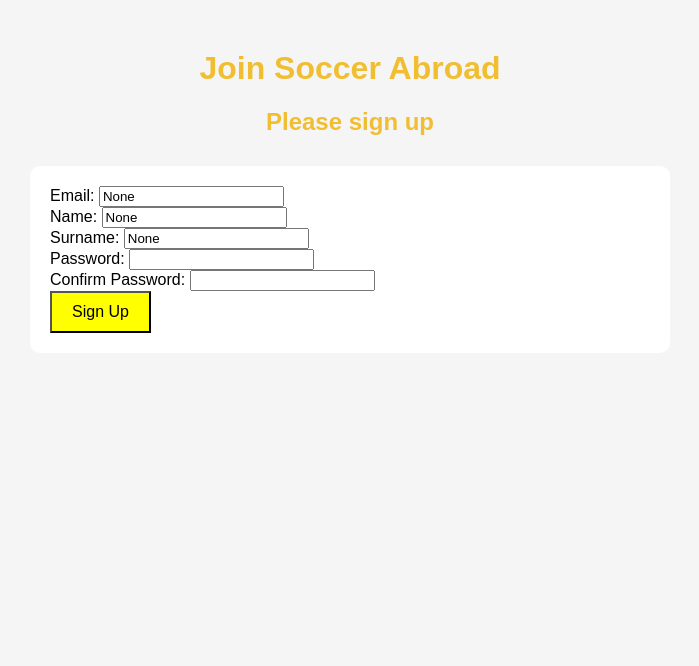
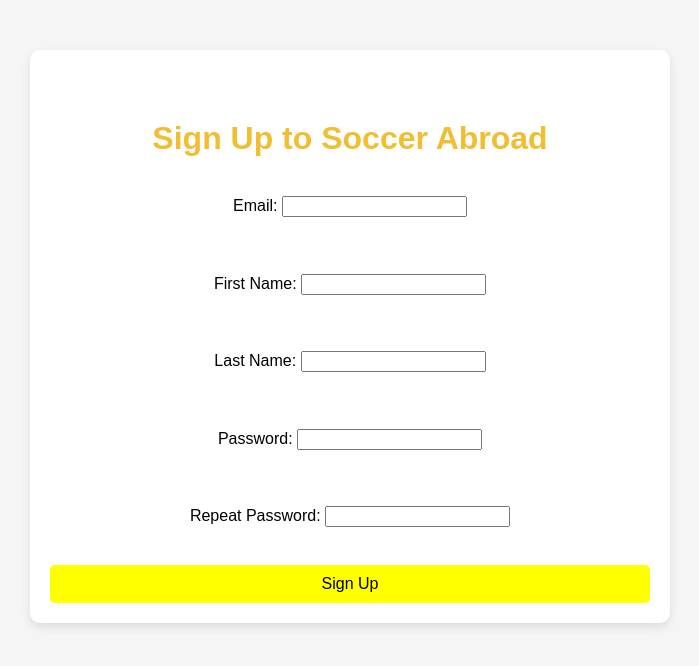
Before and after one commit to marcossgerman10/finalProjectMarcos, a Django app: page /register/ in a window 1280 px wide. Shown: the top 666 px of the page, without its empty margins (290-989 px from the left). Run offline with Django 5.2, Linux system fonts and the light colour scheme.

Commit message:
update sign in and sign up

```diff
--- a/soccer_recruitment/players/forms.py
+++ b/soccer_recruitment/players/forms.py
@@ -1,15 +1,14 @@
 from django import forms
 from django.contrib.auth.models import User
 from django.core.exceptions import ValidationError
-import re
 
 
 class RegistrationForm(forms.Form):
-    email = forms.EmailField()
-    name = forms.CharField(max_length=100)
-    surname = forms.CharField(max_length=100)
-    password = forms.CharField(widget=forms.PasswordInput)
-    password2 = forms.CharField(widget=forms.PasswordInput)
+    email = forms.EmailField(label="Email")
+    name = forms.CharField(max_length=100, label="First Name")
+    surname = forms.CharField(max_length=100, label="Last Name")
+    password = forms.CharField(widget=forms.PasswordInput, label="Password")
+    password2 = forms.CharField(widget=forms.PasswordInput, label="Repeat Password")  # Updated label
 
     def clean_email(self):
         email = self.cleaned_data.get('email')
@@ -35,8 +34,8 @@ class RegistrationForm(forms.Form):
 
 
 class SignInForm(forms.Form):
-    email = forms.EmailField()
-    password = forms.CharField(widget=forms.PasswordInput)
+    email = forms.EmailField(label="Email")
+    password = forms.CharField(widget=forms.PasswordInput, label="Password")
 
     def clean_email(self):
         email = self.cleaned_data.get('email')
--- a/soccer_recruitment/players/templates/register.html
+++ b/soccer_recruitment/players/templates/register.html
@@ -4,54 +4,19 @@
     {% load static %}
     <meta charset="UTF-8">
     <meta name="viewport" content="width=device-width, initial-scale=1.0">
-    <title>Register - Soccer Abroad</title>
+    <title>Sign Up - Soccer Abroad</title>
     <link rel="stylesheet" href="{% static 'css/styles.css' %}">
 </head>
 <body style="background-color: #f5f5f5; color: black;">
-
-    <header style="text-align: center; margin-bottom: 30px;">
-        <h1>Join Soccer Abroad</h1>
-        <h2>Please sign up</h2>
-    </header>
-
-    <!-- Registration Form -->
-    <div style="max-width: 600px; margin: auto; padding: 20px; background-color: white; border-radius: 10px;">
-        <form method="POST">
+    <div style="max-width: 600px; margin: 50px auto; padding: 20px; background: white; border-radius: 10px; box-shadow: 0 4px 10px rgba(0,0,0,0.1);">
+        <h1 style="text-align: center; margin-bottom: 20px;">Sign Up to Soccer Abroad</h1>
+        <form method="POST" action="{% url 'register' %}" style="display: flex; flex-direction: column; gap: 20px;">
             {% csrf_token %}
-
-            <!-- Display errors -->
-            {% if messages %}
-                <ul>
-                    {% for message in messages %}
-                        <li>{{ message }}</li>
-                    {% endfor %}
-                </ul>
-            {% endif %}
-
-            <div class="form-group">
-                <label for="email">Email:</label>
-                <input type="email" id="email" name="email" value="{{ form.email.value }}" required>
-            </div>
-            <div class="form-group">
-                <label for="name">Name:</label>
-                <input type="text" id="name" name="name" value="{{ form.name.value }}" required>
-            </div>
-            <div class="form-group">
-                <label for="surname">Surname:</label>
-                <input type="text" id="surname" name="surname" value="{{ form.surname.value }}" required>
-            </div>
-            <div class="form-group">
-                <label for="password">Password:</label>
-                <input type="password" id="password" name="password" required>
-            </div>
-            <div class="form-group">
-                <label for="password2">Confirm Password:</label>
-                <input type="password" id="password2" name="password2" required>
-            </div>
-
-            <button type="submit" style="background-color: yellow; padding: 10px 20px;">Sign Up</button>
+            {{ form.as_p }}
+            <button type="submit" style="background-color: yellow; color: black; font-size: 16px; padding: 10px; border: none; border-radius: 5px; cursor: pointer;">
+                Sign Up
+            </button>
         </form>
     </div>
-
 </body>
 </html>
--- a/soccer_recruitment/players/views.py
+++ b/soccer_recruitment/players/views.py
@@ -4,11 +4,14 @@ from django.contrib.auth.models import User
 from django.contrib import messages
 from .forms import RegistrationForm, SignInForm
 
+
 def home(request):
     return render(request, 'home.html')
 
+
 def soccer_scholarships(request):
     return render(request, 'soccer_scholarships.html')
+
 
 def about_us(request):
     return render(request, 'about_us.html')
@@ -19,31 +22,25 @@ def register(request):
         form = RegistrationForm(request.POST)
 
         if form.is_valid():
+            # Extract cleaned data
             email = form.cleaned_data['email']
             password = form.cleaned_data['password']
-            password2 = form.cleaned_data['password2']
 
-            # Check if passwords match
-            if password != password2:
-                messages.error(request, "Passwords do not match.")
-                return render(request, 'register.html', {'form': form})
-
-            # Check if email already exists
-            if User.objects.filter(email=email).exists():
-                messages.error(request, "Email is already registered.")
-                return render(request, 'register.html', {'form': form})
-
-            # Create a new user
-            user = User.objects.create_user(email=email, password=password)
-            user.first_name = form.cleaned_data['name']
-            user.last_name = form.cleaned_data['surname']
+            # Check if email already exists (handled in form, so just save user)
+            user = User.objects.create_user(
+                username=email,  # Required field in Django User model
+                email=email,
+                password=password,
+                first_name=form.cleaned_data['name'],
+                last_name=form.cleaned_data['surname']
+            )
             user.save()
 
             messages.success(request, "You have been successfully registered.")
             return redirect('signin')  # Redirect to login page after successful registration
 
         else:
-            messages.error(request, "Please correct the errors below.")
+            # Handle form validation errors
             return render(request, 'register.html', {'form': form})
 
     else:
@@ -57,6 +54,7 @@ def signin(request):
         form = SignInForm(request.POST)
 
         if form.is_valid():
+            # Extract cleaned data
             email = form.cleaned_data['email']
             password = form.cleaned_data['password']
 
@@ -66,12 +64,12 @@ def signin(request):
             if user is not None:
                 login(request, user)
                 messages.success(request, "You have successfully logged in.")
-                return redirect('dashboard')  # Redirect to the dashboard or home page
+                return redirect('home')  # Redirect to the home page after login
             else:
                 messages.error(request, "Invalid email or password.")
                 return render(request, 'signin.html', {'form': form})
         else:
-            messages.error(request, "Please correct the errors below.")
+            # Handle form validation errors
             return render(request, 'signin.html', {'form': form})
 
     else:
```
Also changed, not shown: soccer_recruitment/players/templates/signin.html (+11 -28 lines).
